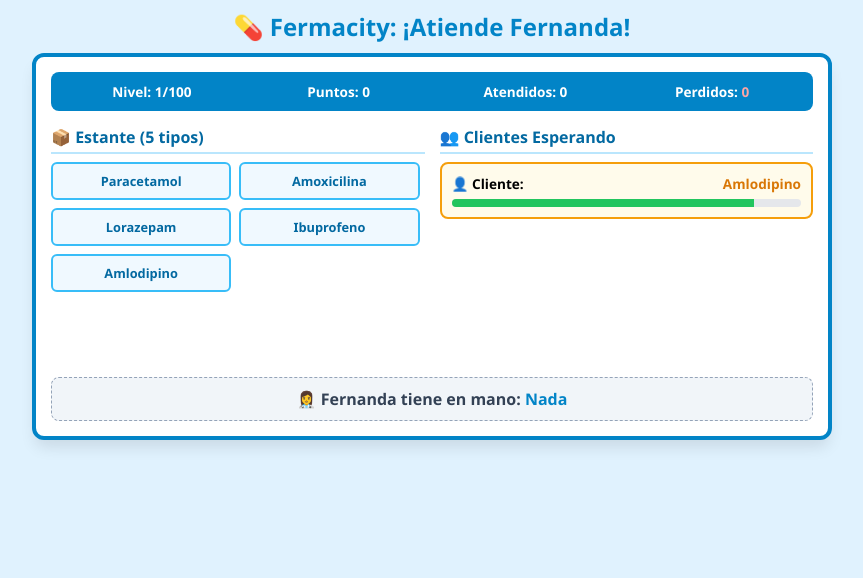
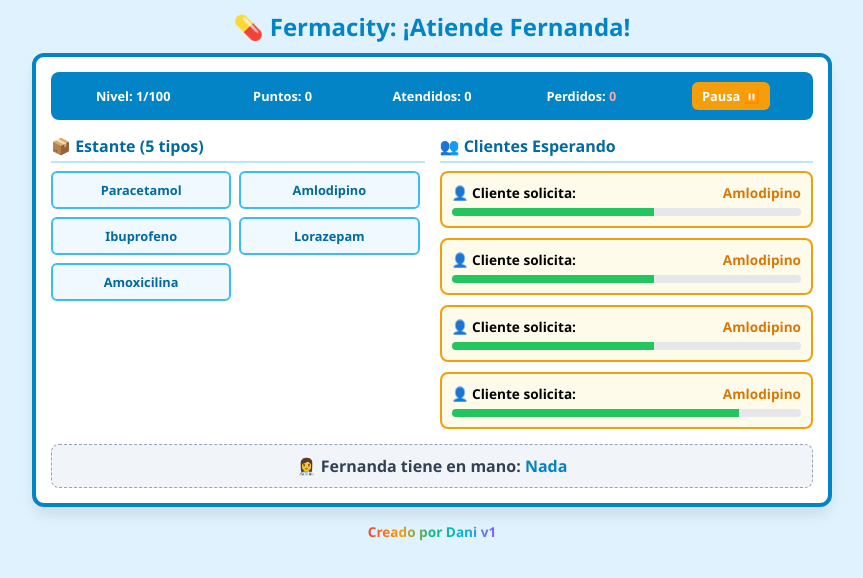
Before and after one commit to itsdaniel2406/Fermacity, a plain HTML site: page index.html in a window 1280 px wide. Shown: the whole page, without its empty margins (208-1071 px from the left). Drawn offline with Linux system fonts and the light colour scheme.

Commit message:
Actualizar index.html

```diff
--- a/index.html
+++ b/index.html
@@ -3,10 +3,10 @@
 <head>
     <meta charset="UTF-8">
     <meta name="viewport" content="width=device-width, initial-scale=1.0">
-    <title>Fermacity - ¡Despacha rápido, Fernanda!</title>
+    <title>Fermacity - ¡Atiende Fernanda!</title>
     <style>
-        * { box-sizing: border-box; margin: 0; padding: 0; font-family: 'Segoe UI', sans-serif; }
-        body { background: #e0f2fe; display: flex; flex-direction: column; align-items: center; padding: 10px; }
+        * { box-sizing: border-box; margin: 0; padding: 0; font-family: 'Segoe UI', Tahoma, Geneva, Verdana, sans-serif; }
+        body { background: #e0f2fe; display: flex; flex-direction: column; align-items: center; padding: 10px; min-height: 100vh; }
         h1 { color: #0284c7; margin-bottom: 10px; font-size: 1.5rem; text-align: center; }
 
         #game-board {
@@ -17,21 +17,36 @@
             border-radius: 12px;
             padding: 15px;
             box-shadow: 0 10px 15px -3px rgba(0,0,0,0.1);
+            position: relative;
         }
 
         #hud {
             display: grid;
-            grid-template-columns: repeat(4, 1fr);
+            grid-template-columns: repeat(5, 1fr);
             gap: 5px;
             background: #0284c7;
             color: white;
             padding: 10px;
             border-radius: 8px;
             font-weight: bold;
-            font-size: 0.85rem;
+            font-size: 0.8rem;
             text-align: center;
             margin-bottom: 15px;
+            align-items: center;
         }
+
+        .btn-pause {
+            background: #f59e0b;
+            color: white;
+            border: none;
+            padding: 5px 10px;
+            border-radius: 6px;
+            font-weight: bold;
+            cursor: pointer;
+            font-size: 0.8rem;
+            transition: background 0.2s;
+        }
+        .btn-pause:hover { background: #d97706; }
 
         .main-stage {
             display: grid;
@@ -71,10 +86,16 @@
             text-align: center;
             font-weight: 600;
             color: #0369a1;
-            transition: all 0.1s;
+            transition: all 0.2s;
         }
 
         .med-btn:active { background: #38bdf8; color: white; transform: scale(0.96); }
+
+        /* Animación de cambio de estante */
+        .med-btn.changing {
+            opacity: 0.2;
+            transform: scale(0.8);
+        }
 
         /* Fila de clientes */
         #customers-container {
@@ -93,6 +114,11 @@
             flex-direction: column;
             gap: 6px;
             cursor: pointer;
+            transition: transform 0.1s;
+        }
+
+        .customer-card:active {
+            transform: scale(0.98);
         }
 
         .customer-info {
@@ -128,6 +154,35 @@
             color: #334155;
             border: 1px dashed #94a3b8;
         }
+
+        /* Modal de Pausa */
+        #pause-overlay {
+            display: none;
+            position: absolute;
+            top: 0; left: 0; right: 0; bottom: 0;
+            background: rgba(15, 23, 42, 0.75);
+            border-radius: 12px;
+            z-index: 10;
+            justify-content: center;
+            align-items: center;
+            flex-direction: column;
+            color: white;
+        }
+        #pause-overlay h2 { font-size: 2rem; margin-bottom: 15px; }
+
+        /* Pie de página */
+        footer {
+            margin-top: 15px;
+            font-size: 0.75rem;
+            font-weight: bold;
+            text-align: center;
+        }
+        .creator-text {
+            background: linear-gradient(90deg, #ef4444, #f59e0b, #10b981, #06b6d4, #8b5cf6);
+            -webkit-background-clip: text;
+            -webkit-text-fill-color: transparent;
+            font-size: 0.85rem;
+        }
     </style>
 </head>
 <body>
@@ -135,11 +190,18 @@
     <h1>💊 Fermacity: ¡Atiende Fernanda!</h1>
 
     <div id="game-board">
+        <!-- Pantalla de Pausa -->
+        <div id="pause-overlay">
+            <h2>⏸️ JUEGO EN PAUSA</h2>
+            <button class="btn-pause" style="padding: 10px 20px; font-size: 1rem;" onclick="togglePause()">Reanudar</button>
+        </div>
+
         <div id="hud">
             <div>Nivel: <span id="level">1</span>/100</div>
             <div>Puntos: <span id="score">0</span></div>
             <div>Atendidos: <span id="served">0</span></div>
             <div>Perdidos: <span id="lost" style="color: #fca5a5;">0</span></div>
+            <div><button class="btn-pause" onclick="togglePause()" id="pause-btn">Pausa ⏸️</button></div>
         </div>
 
         <div class="main-stage">
@@ -159,29 +221,53 @@
         </div>
     </div>
 
+    <footer>
+        <span class="creator-text">Creado por Dani v1</span>
+    </footer>
+
     <script>
-        // Banco de medicamentos organizados por dificultad (bloques de 10 niveles)
+        // Banco de medicamentos organizados por dificultad (bloques de 5 niveles)
         const medPools = [
-            // Niveles 1-10
+            // Niveles 1-5
             ["Paracetamol", "Amoxicilina", "Lorazepam", "Ibuprofeno", "Amlodipino"],
-            // Niveles 11-20
+            // Niveles 6-10
             ["Atorvastatina", "Levotiroxina", "Telmisartán", "Gliclazida", "Clonazepam"],
-            // Niveles 21-30
+            // Niveles 11-15
             ["Hidroclorotiazida", "Ciprofloxacino", "Metoclopramida", "Ezetimiba"],
-            // Niveles 31-40
+            // Niveles 16-20
             ["Sulfametoxazol", "Nitrofurantoína", "Levosulpirida", "Dexketoprofeno"],
-            // Niveles 41-50
+            // Niveles 21-25
             ["Dextrometorfano", "Clufenanamato", "Butilhioscina", "Betametasona"],
-            // Niveles 51-60
+            // Niveles 26-30
             ["Dexmedetomidina", "Levetiracetam", "Pipemídico Ácido", "Moxifloxacino"],
-            // Niveles 61-70
+            // Niveles 31-35
             ["Eslicarbazepina", "Acetilcisteína", "Fondaparinux", "Cloperastina"],
-            // Niveles 71-80
+            // Niveles 36-40
             ["Piperacilina-Tazobactam", "Trimetoprima", "Suxametonio", "Zuclopentixol"],
-            // Niveles 81-90
+            // Niveles 41-45
             ["Lercanidipino", "Sildenafil-Tadalafil", "Fenilbutazona", "Trihexifenidilo"],
-            // Niveles 91-100 (Extremos)
-            ["Clanobutina", "Metilprednisolona", "Ciclofosfamidasa", "Desoximetasona"]
+            // Niveles 46-50
+            ["Clanobutina", "Metilprednisolona", "Ciclofosfamidasa", "Desoximetasona"],
+            // Niveles 51-55
+            ["Cianocobalamina", "Anfotericina B", "Fludarabina", "Etopósido"],
+            // Niveles 56-60
+            ["Levomepromazina", "Oxcarbazepina", "Pargilina", "Ganciclovir"],
+            // Niveles 61-65
+            ["Teriparatida", "Lacosamida", "Cromoglicato", "Cabergolina"],
+            // Niveles 66-70
+            ["Melfalán", "Clormadinona", "Mitomicina", "Fludarabina"],
+            // Niveles 71-75
+            ["Sulfasalazina", "Nintedanib", "Secukinumab", "Eculizumab"],
+            // Niveles 76-80
+            ["Vedolizumab", "Tofacitinib", "Brodalumab", "Ixekizumab"],
+            // Niveles 81-85
+            ["Idarucizumab", "Sugammadex", "Evolocumab", "Alirocumab"],
+            // Niveles 86-90
+            ["Crizotinib", "Ceritinib", "Alectinib", "Brigatinib"],
+            // Niveles 91-95
+            ["Osimertinib", "Gefitinib", "Erlotinib", "Afatinib"],
+            // Niveles 96-100 (Súper complejos)
+            ["Pembrolizumab", "Nivolumab", "Atezolizumab", "Durvalumab"]
         ];
 
         let currentLevel = 1;
@@ -191,25 +277,33 @@
         let holding = null;
         let customers = [];
         let customerIdCounter = 0;
+        let isPaused = false;
 
         let availableMeds = [];
+        let displayedMeds = [];
 
         function updateAvailableMeds() {
-            // Se calcula qué bloques desbloquear según el nivel
-            const tier = Math.min(Math.floor((currentLevel - 1) / 10) + 1, medPools.length);
+            // Se calcula qué bloques desbloquear según el nivel (cada 5 niveles)
+            const tier = Math.min(Math.floor((currentLevel - 1) / 5) + 1, medPools.length);
             availableMeds = [];
             for (let i = 0; i < tier; i++) {
                 availableMeds = availableMeds.concat(medPools[i]);
             }
+            shuffleShelves();
+        }
+
+        // Mezcla y actualiza el estante
+        function shuffleShelves() {
+            displayedMeds = [...availableMeds].sort(() => Math.random() - 0.5);
             renderShelves();
         }
 
         function renderShelves() {
             const shelvesEl = document.getElementById('shelves');
             shelvesEl.innerHTML = '';
-            document.getElementById('med-count').innerText = availableMeds.length;
+            document.getElementById('med-count').innerText = displayedMeds.length;
 
-            availableMeds.forEach(med => {
+            displayedMeds.forEach(med => {
                 const btn = document.createElement('button');
                 btn.className = 'med-btn';
                 btn.innerText = med;
@@ -218,18 +312,37 @@
             });
         }
 
+        // Hace aparecer/desaparecer (rotar posición) de medicamentos de forma dinámica
+        function dynamicShelfShift() {
+            if (isPaused) return;
+            const btns = document.querySelectorAll('.med-btn');
+            if (btns.length === 0) return;
+
+            const randomIndex = Math.floor(Math.random() * btns.length);
+            const btn = btns[randomIndex];
+
+            btn.classList.add('changing');
+            setTimeout(() => {
+                shuffleShelves();
+            }, 300);
+        }
+
         function pickMed(med) {
+            if (isPaused) return;
             holding = med;
             document.getElementById('holding-item').innerText = med;
         }
 
         function spawnCustomer() {
-            if (customers.length >= 4) return; // Máximo 4 clientes a la vez
+            if (isPaused) return;
+
+            // Múltiples clientes desde el inicio (Máximo 4)
+            if (customers.length >= 4) return;
 
             const randomMed = availableMeds[Math.floor(Math.random() * availableMeds.length)];
 
-            // A mayor nivel, menos tiempo de paciencia (mínimo 4.5 segundos)
-            const baseTime = Math.max(12 - (currentLevel * 0.08), 4.5);
+            // Reducción de tiempo por nivel
+            const baseTime = Math.max(12 - (currentLevel * 0.08), 3.5);
 
             const customer = {
                 id: ++customerIdCounter,
@@ -258,7 +371,7 @@
 
                 card.innerHTML = `
                     <div class="customer-info">
-                        <span>👤 Cliente:</span>
+                        <span>👤 Cliente solicita:</span>
                         <span style="color:#d97706">${c.med}</span>
                     </div>
                     <div class="timer-bar">
@@ -270,7 +383,7 @@
         }
 
         function serveCustomer(id) {
-            if (!holding) return;
+            if (isPaused || !holding) return;
 
             const index = customers.findIndex(c => c.id === id);
             if (index === -1) return;
@@ -305,8 +418,16 @@
             document.getElementById('lost').innerText = lostCount;
         }
 
+        function togglePause() {
+            isPaused = !isPaused;
+            document.getElementById('pause-overlay').style.display = isPaused ? 'flex' : 'none';
+            document.getElementById('pause-btn').innerText = isPaused ? 'Reanudar ▶️' : 'Pausa ⏸️';
+        }
+
         // Bucle principal del temporizador
         setInterval(() => {
+            if (isPaused) return;
+
             for (let i = customers.length - 1; i >= 0; i--) {
                 customers[i].timeRight -= 0.1;
                 if (customers[i].timeRight <= 0) {
@@ -319,9 +440,9 @@
             renderCustomers();
         }, 100);
 
-        // La velocidad con la que llegan nuevos clientes se incrementa con el nivel
+        // La velocidad con la que llegan nuevos clientes
         function getSpawnInterval() {
-            return Math.max(1200, 3500 - (currentLevel * 25));
+            return Math.max(1000, 3000 - (currentLevel * 20));
         }
 
         function scheduleNextSpawn() {
@@ -331,9 +452,15 @@
             }, getSpawnInterval());
         }
 
-        // Inicialización del juego
+        // Rotación aleatoria de productos en el estante
+        setInterval(dynamicShelfShift, 4000);
+
+        // Inicialización del juego con múltiples clientes
         updateAvailableMeds();
         updateHUD();
+        spawnCustomer();
+        spawnCustomer();
+        spawnCustomer();
         scheduleNextSpawn();
     </script>
 </body>
```
